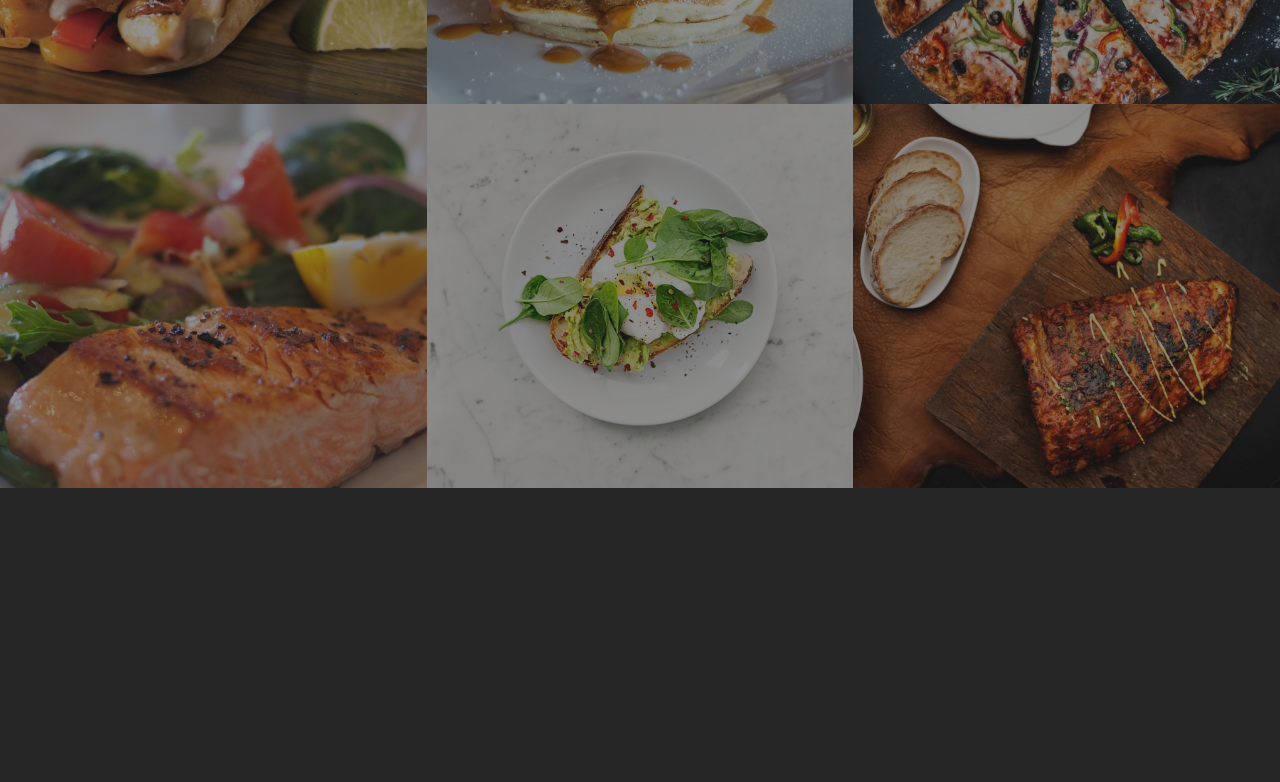
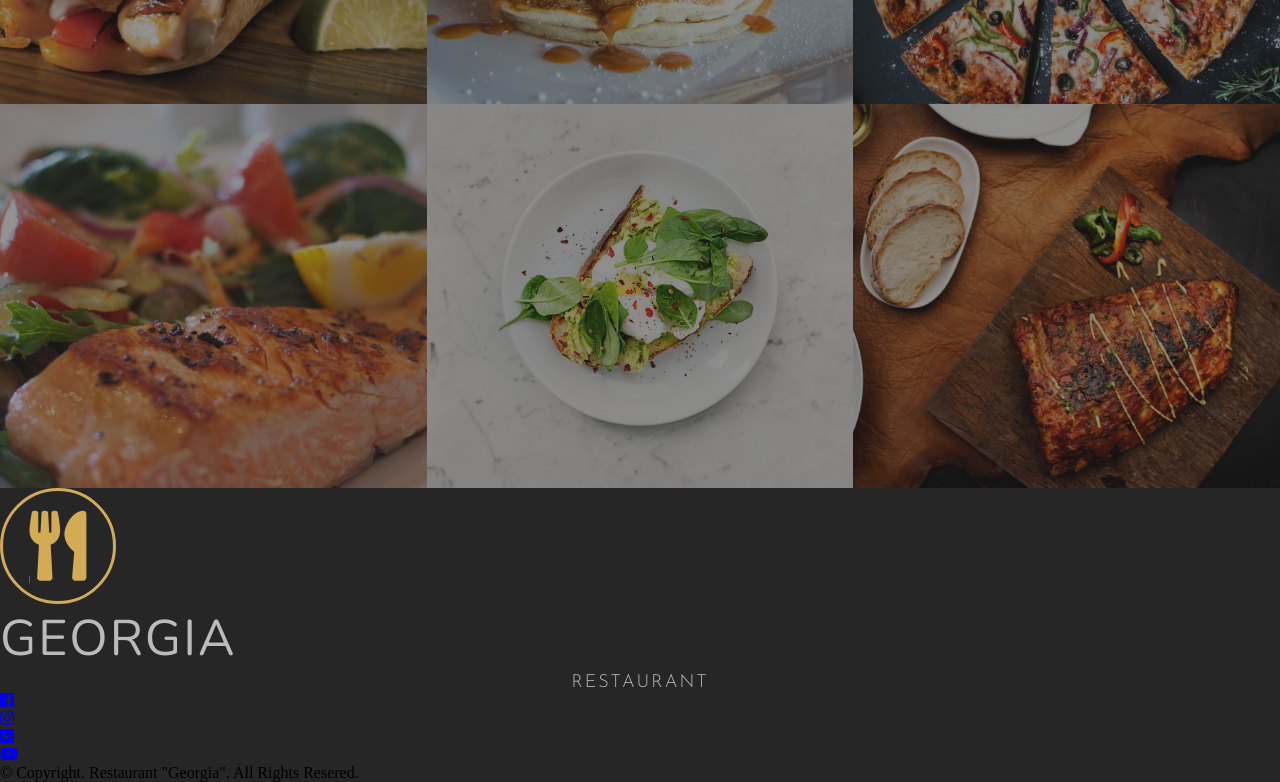
Before and after one commit to shakedt/georgiaRestaurant, a website: page index.html in a window 1280 px wide. Shown: the part 1800-2582 px from the top of the page. Before the commit the page ends 2288 px from the top, so only its background shows below. Drawn offline with nearby package versions, Linux system fonts and the light colour scheme.

Commit message:
add footer html

```diff
--- a/index.html
+++ b/index.html
@@ -110,5 +110,48 @@
         </div>
     </section>
     <!--End Of Gallery-->
+
+    <!--Footer-->
+    <footer class="footer">
+        <div class="footer-header">
+            <a href ="#" class="logo"><li class="fas fa-utensils"></li></a>
+            <div>
+                <h1 class="main-name">Georgia</h1>
+                <p class="sub-name"> Restaurant</p>
+            </div>
+        </div>
+
+        <div class="footer-social-media">
+            <ul class="social-media">
+                <li class="social-media-item">
+                    <a href="#" class="social-media-link">
+                        <i class="fab fa-facebook-square"></i>
+                    </a>
+                </li>
+                  <li class="social-media-item">
+                    <a href="#" class="social-media-link">
+                        <i class="fab fa-instagram"></i>
+                    </a>
+                </li>
+                   <li class="social-media-item">
+                    <a href="#" class="social-media-link">
+                        <i class="fab fa-google-plus-square"></i>
+                    </a>
+                </li>
+                   <li class="social-media-item">
+                    <a href="#" class="social-media-link">
+                        <i class="fab fa-youtube"></i>
+                    </a>
+                </li>
+            </ul>
+        </div>
+
+        <div class="footer-copyright">
+            <p class="footer-copyright-paragraph">
+                &copy; Copyright. Restaurant "Georgia". All Rights Resered.
+            </p>
+        </div>
+    </footer>
+    <!--End Of Footer-->
 </body>
 </html>
```
